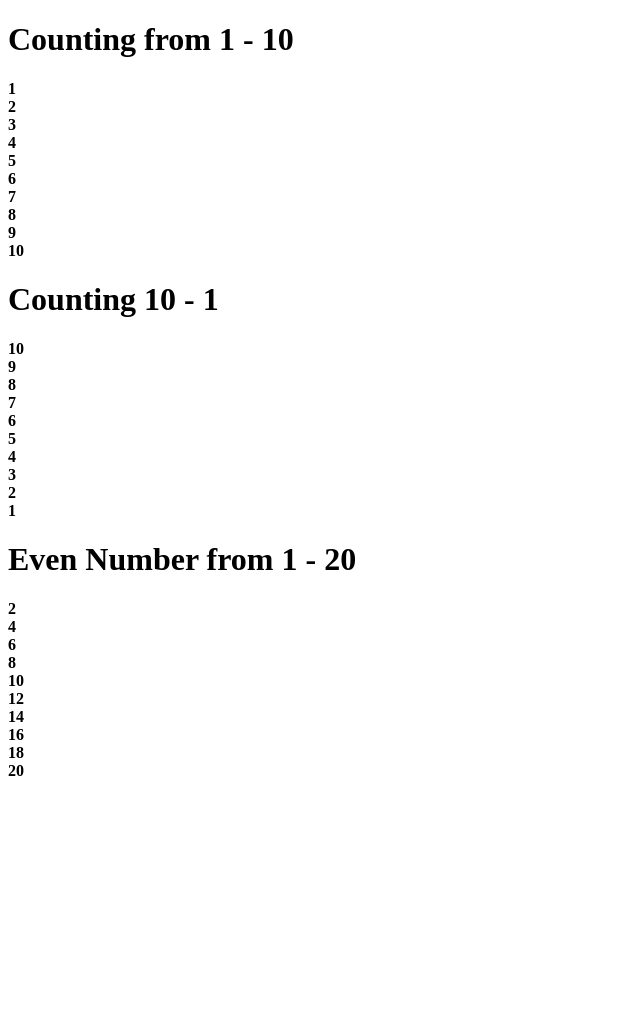
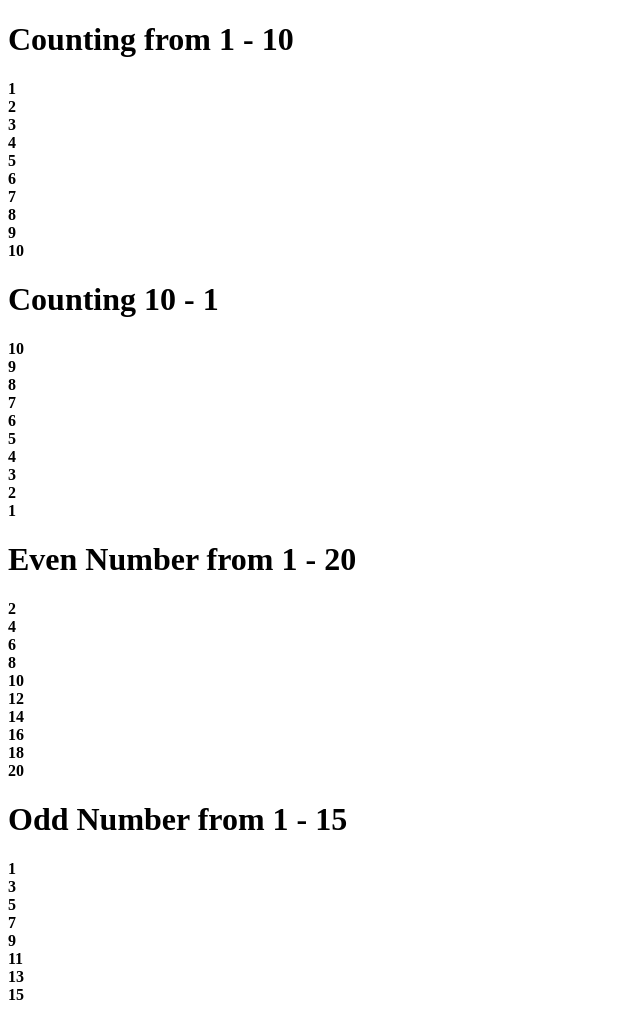
Before and after one commit to kaziErfan/loops, a plain HTML site: page index.html in a window 1280 px wide. Shown: the whole page, without its empty margins (0-640 px from the left). Before the commit the page ends 801 px from the top, so only its background shows below. Drawn offline with Linux system fonts and the light colour scheme.

Commit message:
priniting odd number from 1 - 15 using while loop

```diff
--- a/index.html
+++ b/index.html
@@ -15,9 +15,14 @@
     <h4 id="while10"></h4>
 
 
-    <!-- Print even number from 1 - 20 using while loop -->
+    <!-- Print even number from 1 - 20 using for loop -->
     <h1>Even Number from 1 - 20</h1>
     <h4 id="forEven"></h4>
+
+
+    <!-- Print odd number from 1 - 15 using while loop -->
+    <h1>Odd Number from 1 - 15</h1>
+    <h4 id="whileOdd"></h4>
 
     <script src="/loop.js"></script>
 </body>
--- a/loop.js
+++ b/loop.js
@@ -25,7 +25,7 @@ while(j >= 1){
 }
 whileElem.innerHTML = whileResult;
 
-// Printing Even numbers from 1 - 20 using for lop
+// Printing Even numbers from 1 - 20 using for loop
 let evenNumber = document.getElementById("forEven");
 let evenResult = "";
 
@@ -36,3 +36,18 @@ for(let e = 1; e <= 20; e++){
     }
 evenNumber.innerHTML = evenResult;
 }
+
+
+// Printing odd numbers from 1 - 15 using while loop
+let whileOdd = document.getElementById("whileOdd");
+let oddResult = "";
+
+let o = 1;
+while(o <= 15){
+    if (o%2 === 1){
+    console.log(o);
+    oddResult += o +'<br>';
+    }
+    o++;
+    whileOdd.innerHTML = oddResult;
+}
```
